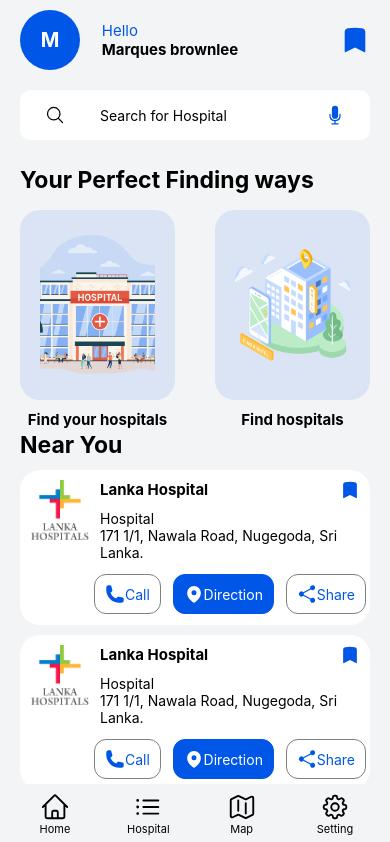
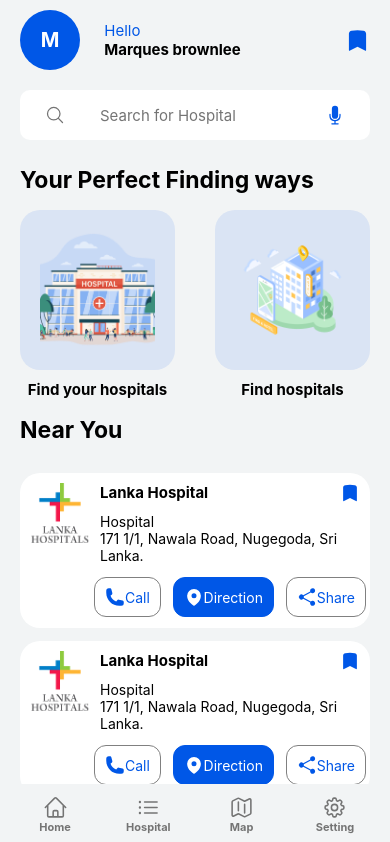
Before and after one commit to ChamudithaWasala0423/hospital-finder-app, a React Native app: screen / in a window 390 px wide. Shown: the top 842 px of the page. Built offline with nearby package versions, Linux system fonts and the light colour scheme.

Commit message:
change some home screen styles

```diff
--- a/Components/Category.tsx
+++ b/Components/Category.tsx
@@ -35,7 +35,7 @@ const Category = () => {
         </View>
       </View>
       <View style={styles.box}>
-        <Text style={styles.titleTextTwo}>Near You</Text>
+        <Text style={styles.titleText}>Near You</Text>
       </View>
       <ScrollView>
         <View style={styles.subCatContainer}>
@@ -181,7 +181,6 @@ const Category = () => {
 const styles = StyleSheet.create({
   mainCategory: {
     width: '100%',
-    height: 700,
   },
   box: {
     width: '100%',
@@ -193,12 +192,6 @@ const styles = StyleSheet.create({
     fontSize: 23,
     fontWeight: 'bold',
     color: 'black',
-  },
-  titleTextTwo: {
-    fontSize: 23,
-    fontWeight: 'bold',
-    color: 'black',
-    marginTop: 30,
   },
   subConatiner: {
     width: '100%',
@@ -214,7 +207,7 @@ const styles = StyleSheet.create({
   },
   subBoxTwo: {
     width: '100%',
-    height: 190,
+    height: 160,
     backgroundColor: '#dae4f4',
     borderRadius: 20,
     padding: 20,
@@ -239,12 +232,12 @@ const styles = StyleSheet.create({
   subCatContainer: {
     width: '100%',
     paddingHorizontal: 20,
+    marginTop: 13,
   },
   catBox: {
     width: '100%',
     height: 155,
     backgroundColor: 'white',
-    marginTop: 10,
     borderRadius: 20,
     flexDirection: 'row',
   },
--- a/Components/MenuBar.tsx
+++ b/Components/MenuBar.tsx
@@ -13,19 +13,19 @@ const MenuBar = () => {
     <View style={styles.container}>
       <View style={styles.subContainer}>
         <View style={styles.icon}>
-          <HomeIcon size={30} color="black" />
+          <HomeIcon size={25} color="#747474" />
           <Text style={styles.menuText}>Home</Text>
         </View>
         <View style={styles.icon}>
-          <ListBulletIcon size={30} color="black" />
+          <ListBulletIcon size={25} color="#747474" />
           <Text style={styles.menuText}>Hospital</Text>
         </View>
         <View style={styles.icon}>
-          <MapIcon size={30} color="black" />
+          <MapIcon size={25} color="#747474" />
           <Text style={styles.menuText}>Map</Text>
         </View>
         <View style={styles.icon}>
-          <Cog8ToothIcon size={30} color="black" />
+          <Cog8ToothIcon size={25} color="#747474" />
           <Text style={styles.menuText}>Setting</Text>
         </View>
       </View>
@@ -59,7 +59,8 @@ const styles = StyleSheet.create({
   },
   menuText: {
     fontSize: 11,
-    color: 'black',
+    color: '#747474',
+    fontWeight: 'bold',
   },
 });
 
--- /dev/null
+++ b/Components/SearchBox.tsx
@@ -0,0 +1,69 @@
+/* eslint-disable prettier/prettier */
+import {View, TextInput, StyleSheet} from 'react-native';
+import React from 'react';
+import {MicrophoneIcon} from 'react-native-heroicons/solid';
+import {MagnifyingGlassIcon} from 'react-native-heroicons/outline';
+
+const SearchBox = () => {
+  return (
+    <View style={styles.subHeaderContainer}>
+      <View style={styles.searchBoxContainer}>
+        <View style={styles.searchBox}>
+          <MagnifyingGlassIcon size={20} color="#747474" />
+        </View>
+        <View style={styles.searchBoxTwo}>
+          <TextInput
+            placeholder="Search for Hospital"
+            placeholderTextColor={'#747474'}
+            style={styles.searchText}
+          />
+        </View>
+        <View style={styles.searchBoxThree}>
+          <MicrophoneIcon size={20} color="#0057e7" />
+        </View>
+      </View>
+    </View>
+  );
+};
+
+const styles = StyleSheet.create({
+  subHeaderContainer: {
+    width: '100%',
+    height: 70,
+    alignItems: 'center',
+    justifyContent: 'center',
+    paddingHorizontal: 20,
+  },
+  searchBoxContainer: {
+    width: '100%',
+    height: 50,
+    backgroundColor: 'white',
+    borderRadius: 10,
+    flexDirection: 'row',
+  },
+  searchBox: {
+    width: '20%',
+    height: 50,
+    justifyContent: 'center',
+    alignItems: 'center',
+  },
+  searchBoxTwo: {
+    width: '60%',
+    height: 50,
+    justifyContent: 'center',
+    paddingHorizontal: 10,
+  },
+  searchBoxThree: {
+    width: '20%',
+    height: 50,
+    alignItems: 'center',
+    justifyContent: 'center',
+    paddingHorizontal: 10,
+  },
+  searchText: {
+    fontSize: 15,
+    color: 'black',
+  },
+});
+
+export default SearchBox;
--- a/Screens/HomeScreen.tsx
+++ b/Screens/HomeScreen.tsx
@@ -1,10 +1,10 @@
 /* eslint-disable prettier/prettier */
-import {View, Text, StyleSheet, SafeAreaView, TextInput} from 'react-native';
+import {View, Text, StyleSheet, SafeAreaView} from 'react-native';
 import React from 'react';
 import MenuBar from '../Components/MenuBar';
-import {BookmarkIcon, MicrophoneIcon} from 'react-native-heroicons/solid';
-import {MagnifyingGlassIcon} from 'react-native-heroicons/outline';
+import {BookmarkIcon} from 'react-native-heroicons/solid';
 import Category from '../Components/Category';
+import SearchBox from '../Components/SearchBox';
 
 const HomeScreen = () => {
   return (
@@ -21,29 +21,13 @@ const HomeScreen = () => {
             <Text style={styles.nameText}>Marques brownlee</Text>
           </View>
           <View style={styles.box}>
-            <BookmarkIcon size={30} color="#0057e7" />
+            <BookmarkIcon size={25} color="#0057e7" />
           </View>
         </View>
-        <View style={styles.subHeaderContainer}>
-          <View style={styles.searchBoxContainer}>
-            <View style={styles.searchBox}>
-              <MagnifyingGlassIcon size={20} color="#000" />
-            </View>
-            <View style={styles.searchBoxTwo}>
-              <TextInput
-                placeholder="Search for Hospital"
-                placeholderTextColor={'black'}
-                style={styles.searchText}
-              />
-            </View>
-            <View style={styles.searchBoxThree}>
-              <MicrophoneIcon size={20} color="#0057e7" />
-            </View>
-          </View>
-        </View>
-        {/* <View style={styles.mainCategory}></View> */}
+        <SearchBox />
         <Category />
       </View>
+
       <MenuBar />
     </SafeAreaView>
   );
@@ -56,8 +40,7 @@ const styles = StyleSheet.create({
   },
   headerContainer: {
     width: '100%',
-    height: 150,
-    // backgroundColor: 'red',
+    height: 240,
   },
   subHeader: {
     width: '100%',
@@ -99,43 +82,6 @@ const styles = StyleSheet.create({
     fontWeight: 'bold',
     color: 'black',
   },
-  subHeaderContainer: {
-    width: '100%',
-    height: 70,
-    alignItems: 'center',
-    justifyContent: 'center',
-    paddingHorizontal: 20,
-  },
-  searchBoxContainer: {
-    width: '100%',
-    height: 50,
-    backgroundColor: 'white',
-    borderRadius: 10,
-    flexDirection: 'row',
-  },
-  searchBox: {
-    width: '20%',
-    height: 50,
-    justifyContent: 'center',
-    alignItems: 'center',
-  },
-  searchBoxTwo: {
-    width: '60%',
-    height: 50,
-    justifyContent: 'center',
-    paddingHorizontal: 10,
-  },
-  searchBoxThree: {
-    width: '20%',
-    height: 50,
-    alignItems: 'center',
-    justifyContent: 'center',
-    paddingHorizontal: 10,
-  },
-  searchText: {
-    fontSize: 14,
-    color: 'black',
-  },
 });
 
 export default HomeScreen;
```
